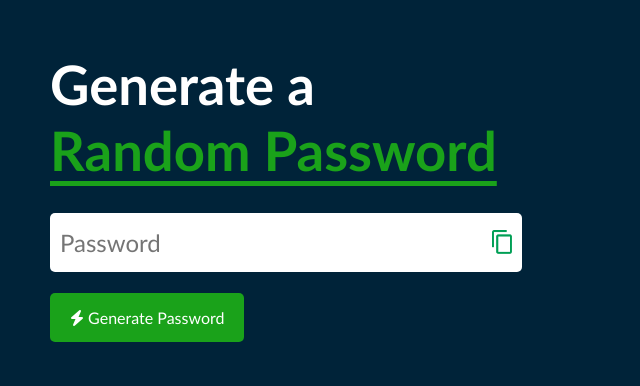
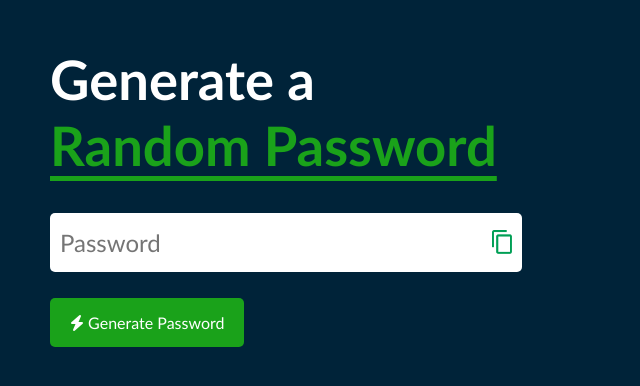
Before and after one commit to tanmay-deev/JavaScript-Practice-Projects, a plain HTML site: page Random Password Generator/index.html in a window 1280 px wide. Shown: the part 170-556 px from the top of the page, without its empty margins (0-640 px from the left). Drawn offline with Linux system fonts and the light colour scheme.

Commit message:
minor changes

```diff
--- a/Random Password Generator/index.html
+++ b/Random Password Generator/index.html
@@ -8,6 +8,11 @@
 </head>
 <body>
     <div class="container">
+
+        <div class="left-side">
+
+
+
         <h1>Generate a <br><span>Random Password</span></h1>
 
         <div class="display">
@@ -19,6 +24,8 @@
 
             <a href="#" onclick="createPassword()"><i class="fa-solid fa-bolt"></i> Generate Password</a>
         </div>
+
+        </div>
     </div>
 
     <script src="https://kit.fontawesome.com/fbc44e03f7.js" crossorigin="anonymous"></script>
--- a/Random Password Generator/style.css
+++ b/Random Password Generator/style.css
@@ -24,6 +24,12 @@ a{
     gap: 20px;
     color: white;
     font-size: 1.7rem;
+}
+
+.left-side{
+    display: flex;
+    flex-direction: column;
+    gap: 25px;
 }
 
 
```
Also changed, not shown: 1 other file.
